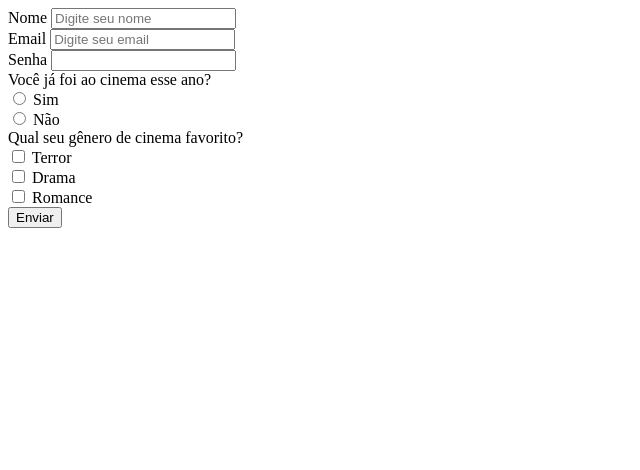
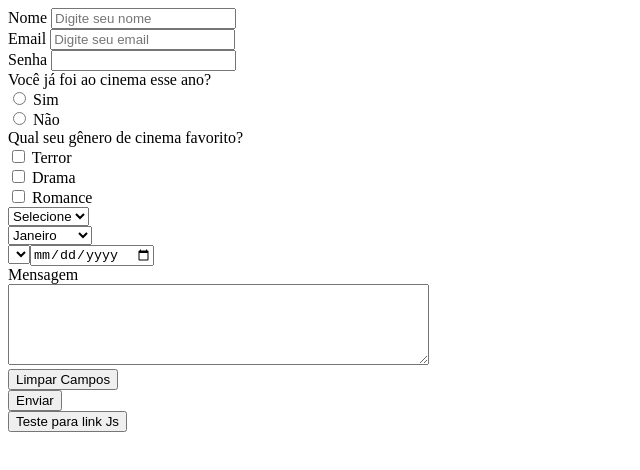
Before and after one commit to AdrianaLatorreGit/library, a plain HTML site: page html/formulario/index.html in a window 1280 px wide. Shown: the whole page, without its empty margins (0-640 px from the left). Drawn offline with Linux system fonts and the light colour scheme.

Commit message:
Update index.html

```diff
--- a/html/formulario/index.html
+++ b/html/formulario/index.html
@@ -9,11 +9,13 @@
     <body>
         <form action="" method="POST">
             <label for="nome">Nome</label>
+            <!-- placeholder para informação que desaparece e required para obrigatoriedade de preenchimento -->
             <input
                 type="text"
                 id="nome"
                 name="nome"
                 placeholder="Digite seu nome"
+                required
             />
             <br />
             <label for="email">Email</label>
@@ -22,10 +24,12 @@
                 id="email"
                 name="email"
                 placeholder="Digite seu email"
+                required
             />
             <br />
             <label for="senha">Senha</label>
-            <input type="password" id="senha" name="senha" />
+
+            <input type="password" id="senha" name="senha" required />
             <br />
             <label>Você já foi ao cinema esse ano?</label>
             <br />
@@ -54,9 +58,60 @@
             <input type="checkbox" name="genero" id="romance" value="romance" />
             <label for="romance">Romance</label>
             <br />
-            <!-- <input type="submit" value="enviar" /> -->
+            <!-- ==========Tag select que permite criar campos suspensos======= -->
+            <select name="pais" id="pais">
+                <label for="pais">País</label>
+                <br />
+
+                <!-- para "zerar" o campo / não precisa de VALUE e indicar com o SELECTED DISABLED que a palavra não é uma opção-->
+                <option selected disabled>Selecione</option>
+
+                <option value="BRA">Brasil</option>
+                <option value="AR">Argentina</option>
+                <option value="UY">Uruguai</option>
+            </select>
+            <br />
+            <!-- caixa de mes -->
+            <select name="mes" id="mes">
+                <option value="1">Janeiro</option>
+                <option value="2">Fevereiro</option>
+                <option value="3">Março</option>
+                <option value="4">Abril</option>
+                <option value="5">Maio</option>
+                <option value="6">Junho</option>
+                <option value="7">Julho</option>
+                <option value="8">Agosto</option>
+                <option value="9">Setembro</option>
+                <option value="10">Outubro</option>
+                <option value="11">Novembro</option>
+                <option value="12">Dezembro</option>
+            </select>
+            <br />
+            <!-- caixa de data completa -->
+            <select name="ano" id="ano">
+                <input type="date" name="ano" id="date" />
+            </select>
+
+            <br />
+            <!-- ============Tag textarea para criar longos campos de texto para preenchimento do usuário======== -->
+            <label for="mensagem">Mensagem</label>
+            <br />
+            <textarea
+                name="mensagem"
+                id="mensagem"
+                cols="50"
+                rows="5"
+            ></textarea>
+            <br />
+            <!-- =====último campo é sempre o botão enviar==== -->
+            <button type="reset">Limpar Campos</button>
+
+            <br />
+            <!-- Opções de botão de enviar-->
             <button type="submit">Enviar</button>
+            <br />
+            <!-- <input type="submit" value="Enviar" /> -->
+            <button type="button">Teste para link Js</button>
         </form>
     </body>
 </html>
-<form action="POST" value="POST"></form>
```
